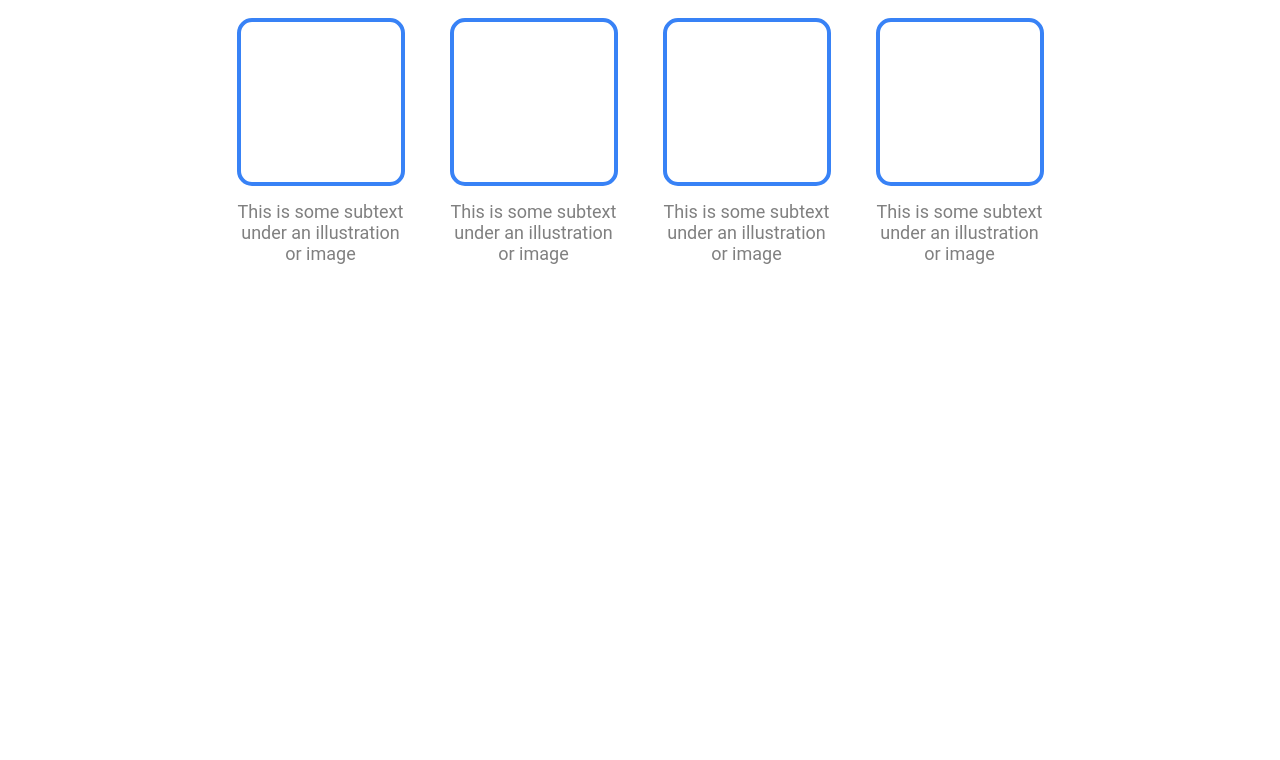
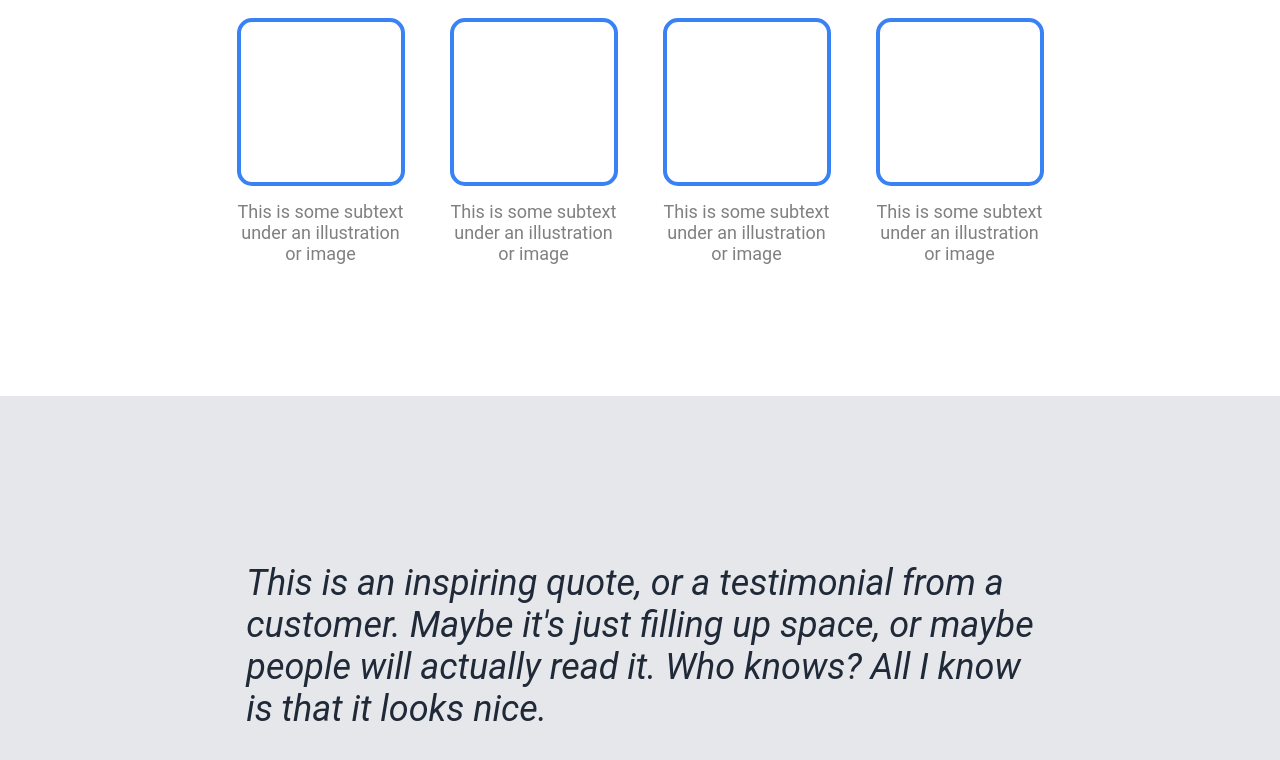
Before and after one commit to dfitch96/landing-page, a plain HTML site: page index.html in a window 1280 px wide. Shown: the part 676-1436 px from the top of the page. Before the commit the page ends 1072 px from the top, so only its background shows below. Drawn offline with Linux system fonts and the light colour scheme.

Commit message:
finished quote portion of the page

```diff
--- a/index.html
+++ b/index.html
@@ -66,6 +66,16 @@
 
     </div>
 
+    <div class="quote">
+        <div class="quote-text">
+            This is an inspiring quote, or a testimonial from a<br>
+            customer. Maybe it's just filling up space, or maybe<br>
+            people will actually read it. Who knows? All I know<br>
+            is that it looks nice.
+        </div>
+
+    </div>
+
 
 
 </body>
--- a/style.css
+++ b/style.css
@@ -143,3 +143,20 @@ a{
     text-align: center;
     font-size: 18px;
 }
+
+.quote{
+
+    display:flex;
+    justify-content: center;
+    align-items: center;
+    background-color: #E5E7EB;
+    height: 500px;
+
+}
+
+.quote-text{
+    font-size: 36px;
+    font-style: italic;
+    color: #1F2937;
+
+}
```
